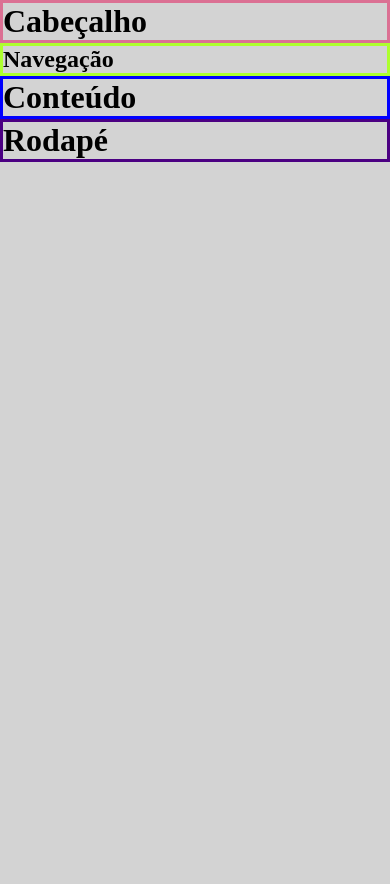
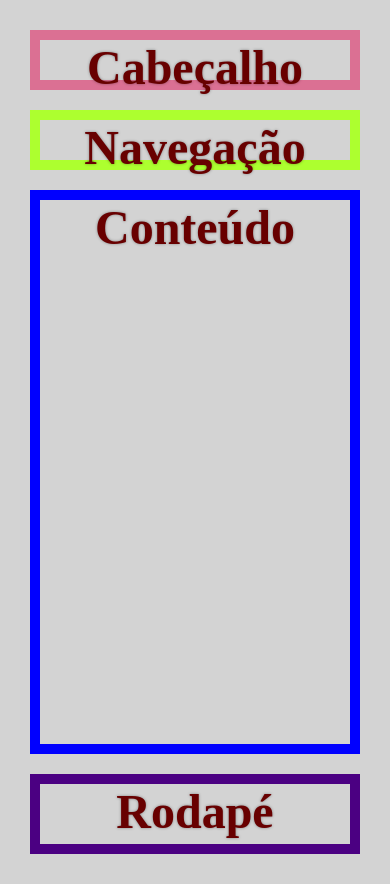
Before and after one commit to HandreiFontana/flexbox-cssgrid, a plain HTML site: page EX006/index.html in a window 390 px wide. Before the commit the page ends 844 px from the top, so only its background shows below. Drawn offline with Linux system fonts and the light colour scheme.

Commit message:
Update index.html

```diff
--- a/EX006/index.html
+++ b/EX006/index.html
@@ -8,29 +8,61 @@
     <style>
         * {
             padding: 0px;
-            margin: 0px;
+            margin: 10px;
         }
 
         body {
             background-color: lightgray;
             display: grid;
+            min-height: 100vh;
+            grid-template-columns: 300px 1fr;
+            grid-template-rows: 100px 1fr 100px;
+            grid-template-areas:
+                'cabecalho cabecalho'
+                'navegacao conteudo'
+                'rodape rodape';
+        }
+
+        @media(max-width: 700px) {
+            body {
+                grid-template-columns: 1fr;
+                grid-template-rows: 80px 80px 1fr 100px;
+                grid-template-areas:
+                    'cabecalho'
+                    'navegacao'
+                    'conteudo'
+                    'rodape';
+            }
+        }
+
+        h1 {
+            font-family: 'Times New Roman', Times, serif;
+            font-weight: bolder;
+            font-size: 3em;
+            color: rgb(104, 0, 0);
+            text-shadow: 0px 0px 3px rgba(0, 0, 0, 0.377);
+            text-align: center;
+            margin: auto;
         }
 
         header {
-            border: 3px solid palevioletred;
-
+            border: 10px solid palevioletred;
+            grid-area: cabecalho;
         }
 
         nav {
-            border: 3px solid greenyellow;
+            border: 10px solid greenyellow;
+            grid-area: navegacao;
         }
 
         main {
-            border: 3px solid blue;
+            border: 10px solid blue;
+            grid-area: conteudo;
         }
 
         footer {
-            border: 3px solid indigo;
+            border: 10px solid indigo;
+            grid-area: rodape;
         }
     </style>
 </head>
```
